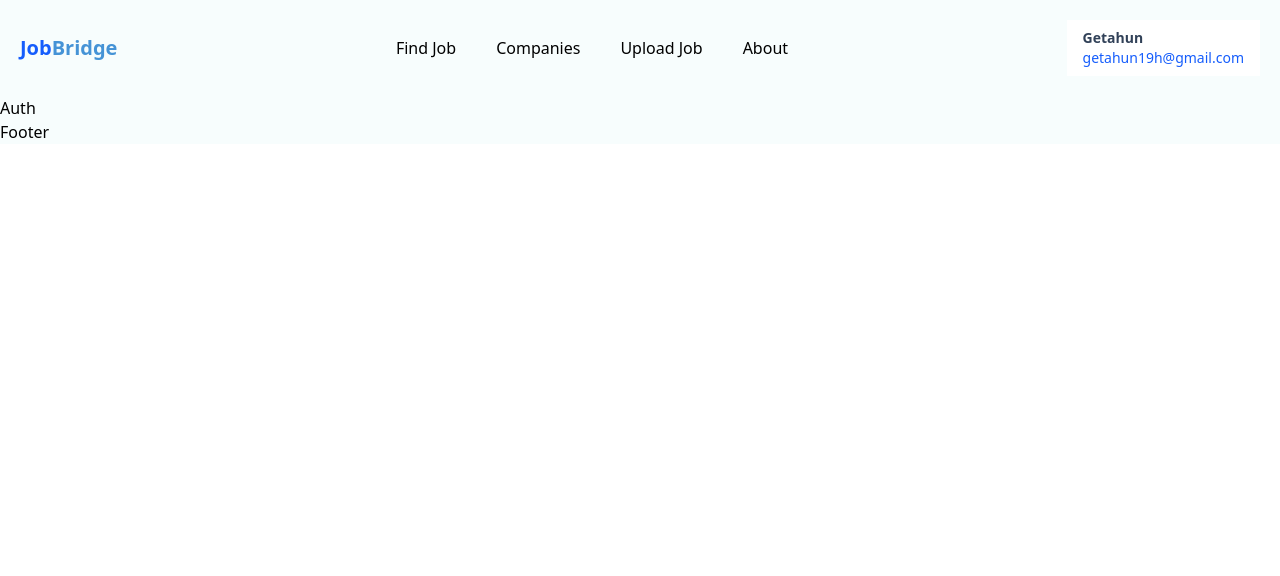
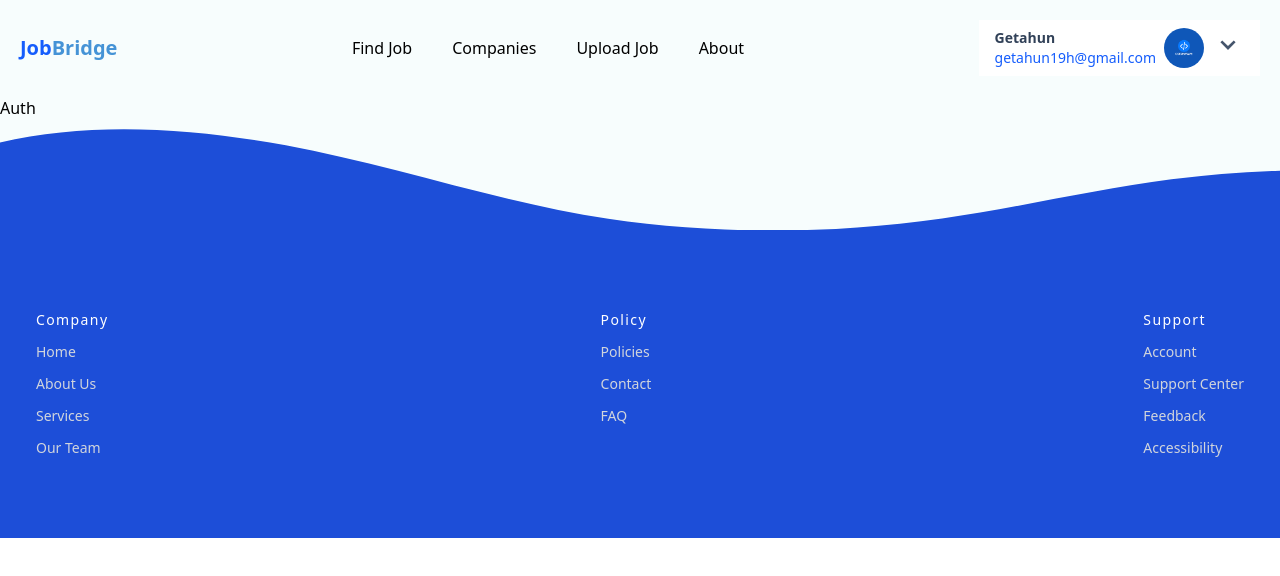
Before and after one commit to GetahunH/jobBridge-MERN, a React (Vite) app in the folder client/: page /user-auth in a window 1280 px wide. Shown: the top 576 px of the page. Built offline with nearby package versions, Linux system fonts and the light colour scheme.

Commit message:
Navbar and footer arranged

```diff
--- a/client/src/components/Footer.jsx
+++ b/client/src/components/Footer.jsx
@@ -1,9 +1,62 @@
+import {FaFacebookF,FaTwitter,FaLinkedin} from 'react-icons/fa';
+import {FiInstagram} from "react-icons/fi";
 import React from 'react'
+import { Link } from 'react-router-dom';
+import { footerLinks } from '../utils/data';
 
 const Footer = () => {
   return (
-    <div>Footer</div>
+    <footer className='text-white mp-20'>
+      <div className='overflow-x-hidden -mb-0.5'>
+      <svg
+          preserveAspectRatio='none'
+          viewBox='0 0 1200 120'
+          xmlns='http://www.w3.org/2000/svg'
+          style={{
+            fill: "#1d4ed8",
+            width: "125%",
+            height: 112,
+            transform: "rotate(180deg)",
+          }}
+        >
+          <path d='M321.39 56.44c58-10.79 114.16-30.13 172-41.86 82.39-16.72 168.19-17.73 250.45-.39C823.78 31 906.67 72 985.66 92.83c70.05 18.48 146.53 26.09 214.34 3V0H0v27.35a600.21 600.21 0 00321.39 29.09z' />
+        </svg>
+      </div>
+
+      <div className='bg-[#1d4ed8]'>
+         <div className='container px-5 py-20 mx-auto'>
+          <div className='w-full flex flex-wrap gap-10
+          justify-between -mb-10 -px-4'>
+          {footerLinks.map(({id,title,links})=>(
+            <div className='w-auto px-4' key={id}>
+              <h2 className='font-medium text-white
+              tracking-widest text-sm mb-3'>
+                {title}
+              </h2>
+
+              <div className='mb-10 flex flex-col gap-3'
+              >
+                {links.map((link,index)=>(
+                  <Link
+                  to='/'
+                  key={index}
+                  className='text-gray-300 text-sm
+                  hover:text-white'
+                  >
+                    {link}
+                  </Link>
+                ))}
+              </div>
+            </div>
+          ))}
+          </div>
+
+         </div>
+      </div>
+
+
+    </footer>
   )
 }
 
-export default Footer
+export default Footer;
--- a/client/src/components/Navbar.jsx
+++ b/client/src/components/Navbar.jsx
@@ -1,4 +1,4 @@
-import React, {Fragement , useState} from 'react';
+import React, {Fragment , useState} from 'react';
 import {Menu, Transition} from "@headlessui/react";
 import { BiChevronDown } from "react-icons/bi";
 import {CgProfile} from "react-icons/cg";
@@ -7,6 +7,7 @@ import {AiOutlineClose,AiOutlineLogout} from "react-icons/ai";
 import {Link} from "react-router-dom";
 import CustomButton from './CustomButton';
 import { users } from '../utils/data';
+import Footer from './Footer';
 
 
 function MenuList({user,onClick}) {
@@ -19,12 +20,80 @@ return (
       <Menu.Button className='inline-flex gap-2 w-full
       ronded-md bg-white md:px-4 py-2 text-sm
       font-medium text-slate-700 hover:bg-opacity-20'>
-        <div className='leading[80px] flex flex-col items-start'>
+        <div className='leading-[80px] flex flex-col items-start'>
 <p className='text-sm font-semibold'>{user?.firstName ?? user?.name}</p>
         <span className='text-sm text-blue-600'>{user?.jobTitle ?? user?.email}</span>
         </div>
+        <img src={user?.profileUrl} alt="user profile" className='w-10 h-10 rounded-full object-cover' />
+        <BiChevronDown
+         className='h-8 w-8 text-slate-600' aria-hidden='true'/>
       </Menu.Button>
     </div>
+    <Transition
+    as={Fragment}
+     enter='transition ease-out duration-100'
+     enterFrom='transform opacity-0 scale-95'
+     enterTo='transform opacity-100 scale-100'
+     leave='transition ease-in duration-75'
+     leaveFrom='transform opacity-100 scale-100'
+     leaveTo='transform opacity-0 scale-95'
+    >
+      <Menu.Item className='absolute z-50 right-2 mt-2
+      w-56 origin-top-right divid-y dividfe-gray-100
+      rounded-md bg-white shadow-lg focus:outline-none'>
+        <div className='p-1'>
+          <Menu.Item>
+            {({active})=>(
+              <Link
+              to={`${
+                user?.accountType ? 'user-profile':
+                "company-profile"
+              }`}
+              className={`${
+              active ? "bg-blue-500 text-white " : "text-gray-900"
+              } group flex w-full items-center
+               rounded-md p-2 text-sm`}
+               onClick={onClick}
+              >
+                <CgProfile
+                className={`${
+                 active ? 'text-white' :
+                 "text-gray-600"
+                } mr-2 h-5 w-5 `}
+                aria-hidden='true'
+                />
+                {user?.accountType ? "user profile":
+                 "Company Profile"
+                }
+              </Link>
+            ) }
+          </Menu.Item>
+
+
+          <Menu.Item>
+            {({active}) =>(
+              <button
+                onClick={()=> handleLogOut()}
+                className={`${
+                   active ? "bg-blue-500 text-white"
+                  : "text-gray-900"
+                } group flex w-full items-center
+                rounded-md px-2 py-2 text-sm`}
+              >
+                <AiOutlineLogout
+                 className={`${
+                  active ? "text-white" :
+                  "text-gray-600"
+                 } mr-2 h-5 w-5`}
+                 aria-hidden='true'
+                />
+                Log Out
+              </button>
+            )}
+          </Menu.Item>
+        </div>
+      </Menu.Item>
+    </Transition>
   </Menu>
  </div>
 )
@@ -34,7 +103,7 @@ const Navbar = () => {
 
   const user = users[1];
   const [isOpen,setIsOpen] = useState(false);
-  console.log(user);
+
 
   const handleCloseNavbar = () =>{
      setIsOpen((prev)=>!prev);
@@ -65,7 +134,7 @@ const Navbar = () => {
             </li>
           </ul>
 
-          <div className=' lg:block'>
+          <div className='hidden lg:block'>
             {
               !user.token ? (
                 <Link to = '/user-auth'>
@@ -83,7 +152,62 @@ const Navbar = () => {
 
           </div>
 
+          <button
+           className='block lg:hidden text-slate-900'
+           onClick={()=>setIsOpen((prev) => !prev)}
+          >
+            {isOpen ? <AiOutlineClose size={26}/>:
+            <HiMenuAlt3 size={26}/>}
+          </button>
       </nav>
+
+      {/* Mobile Menu */}
+      <div
+       className={`${
+        isOpen ? "absolute flex bg-[#f7fdfd]" :
+        "hidden"
+       } container mx-auto lg:hidden flex-col pl-8
+       gap-3 py-5`}
+      >
+        <Link typeof='/' onClick={handleCloseNavbar}>
+        Find Job
+        </Link>
+        <Link to='/companies' onClick={handleCloseNavbar}>
+        Companies
+        </Link>
+        <Link onClick={handleCloseNavbar}
+        to={
+          user?.accountType === "seeker"
+          ? "apply-gistory"
+          :"upload-job"
+        }
+        >
+          {user?.accountType === "seeker"?
+          "Applications":"Upload Job"}
+        </Link>
+        <Link to='/about-us' onClick={handleCloseNavbar}>
+        About
+        </Link>
+
+        <div className='w-full py-10'>
+          {!user?.token ? (
+            <a href='user-auth'>
+           <CustomButton
+           title='Sign In'
+           containerStyles={`text-blue-600 py-1.5
+            px-5 focus:outline-none
+            hover:bg-blue-700 hover:text-white
+            rounded-full text-base border
+            border-blue-600`}
+            />
+            </a>
+          ):(
+          <div>
+            <MenuList user={user} onClick={handleCloseNavbar}/>         </div>
+          )}
+
+        </div>
+      </div>
     </div>
     </>
   )
```
